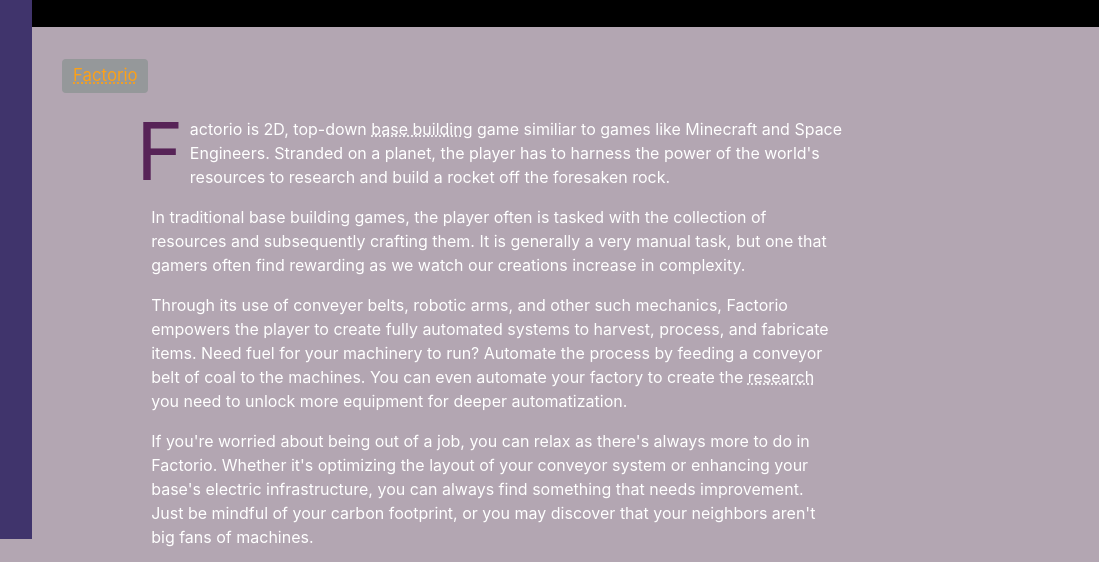
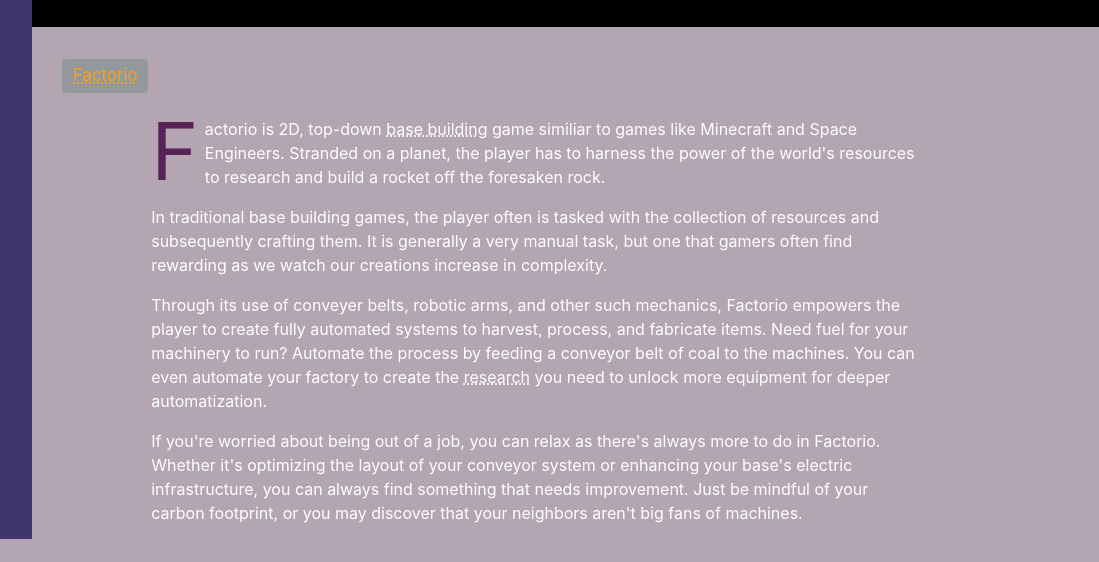
Before and after one commit to JoelSusaya/ModalTooltipBlog, a website: page index.html in a window 1280 px wide. Shown: the part 261-823 px from the top of the page, 181-1280 px from the left. After the commit the page ends 802 px from the top, so only its background shows below. Drawn offline with nearby package versions, Linux system fonts and the light colour scheme.

Commit message:
Improved the way styles are handled in the main content

```diff
--- a/css/styles.css
+++ b/css/styles.css
@@ -71,9 +71,10 @@
     color: inherit;
 }
 
-.first-letter {
+.first-paragraph:first-letter {
     color: #572357;
     font-size: 5rem;
     line-height: .85;
     padding-right: .4rem;
+    float: left;
 }
--- a/index.html
+++ b/index.html
@@ -108,17 +108,10 @@
                             </div>
 
                             <div class="row mt-4">
-                                <div class="offset-md-1 mr-0 pr-0">
-                                    <span class="first-letter">F</span>
-                                </div>
-                                <div class="col-8 pl-0 ml-0">
-                                    <p class="first-paragraph">actorio is 2D, top-down <a href="" class="info-modal-link">base building</a> game similiar to games like Minecraft and Space Engineers. Stranded on a planet, the player has to harness the power of the world's resources to research and build a rocket off the foresaken rock.</p>
-                                </div>
-                                <div class="col-md-1"></div>
-                            </div>
-
-                            <div class="row">
-                                <div class="col-8 offset-md-1">
+                                <div class="col-9 offset-md-1">
+                                    <p class="first-paragraph">
+                                        Factorio is 2D, top-down <a href="" class="info-modal-link">base building</a> game similiar to games like Minecraft and Space Engineers. Stranded on a planet, the player has to harness the power of the world's resources to research and build a rocket off the foresaken rock.
+                                    </p>
                                     <p>
                                         In traditional base building games, the player often is tasked with the collection of resources and subsequently crafting them. It is generally a very manual task, but one that gamers often find rewarding as we watch our creations increase in complexity.
                                     </p>
@@ -131,6 +124,10 @@
                                     </p>
                                 </div>
                                 <div class="col-md-1"></div>
+                            </div>
+
+                            <div class="row">
+
                             </div>
                         </div>
                     </div>
```
